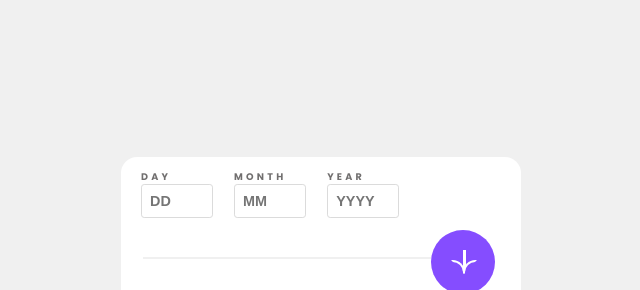
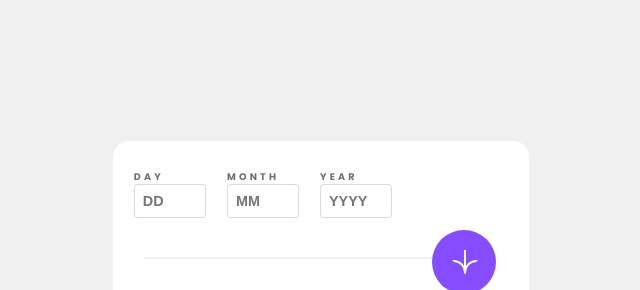
Before and after one commit to IngridAkeida/age-calculator-app-main, a plain HTML site: page index.html in a window 1280 px wide. Shown: the part 75-365 px from the top of the page, without its empty margins (319-959 px from the left). Drawn offline with Linux system fonts and the light colour scheme.

Commit message:
update commit

```diff
--- a/style.css
+++ b/style.css
@@ -194,8 +194,8 @@ button:hover{
 @media (min-width: 38rem){
 
   .card{
-    height: 21rem;
-    width: 25rem;
+    height: 23rem;
+    width: 26rem;
     padding: 1rem 0;
     gap: 0rem;
   }
```
